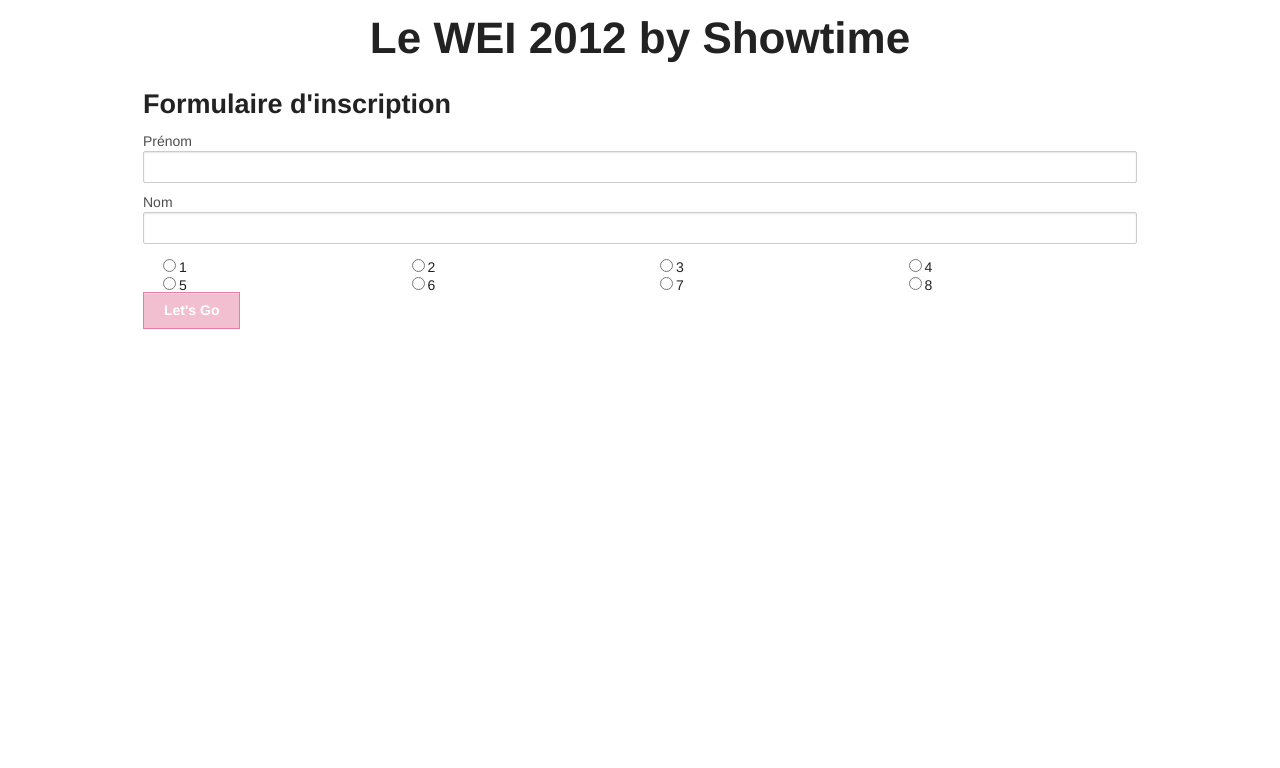
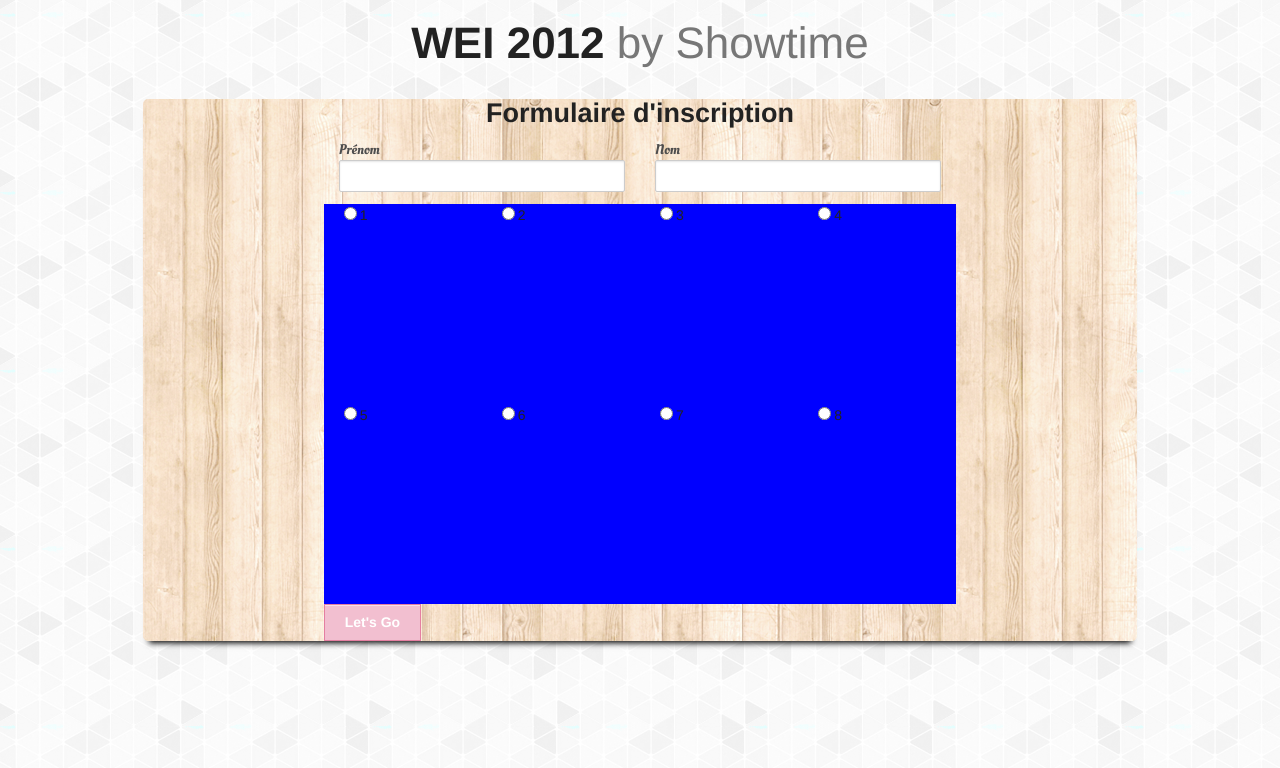
Before and after one commit to JeffersonBe/application_bungalow, a PHP site: page / in a window 1280 px wide. Shown: the top 768 px of the page. Run offline with PHP 8.4, Linux system fonts and the light colour scheme; some libraries are stand-ins or nearby versions.

Commit message:
Modification du formulaire, Ajout des images

```diff
--- a/bungalow/index.html
+++ b/bungalow/index.html
@@ -15,6 +15,7 @@
 
   <!-- Included CSS Files -->
   <link rel="stylesheet" href="stylesheets/foundation.css">
+  <link href='http://fonts.googleapis.com/css?family=Oleo+Script' rel='stylesheet' type='text/css'>
 
   <!--[if lt IE 9]>
     <link rel="stylesheet" href="stylesheets/ie.css">
@@ -30,40 +31,44 @@
 </head>
 <body class="row">
 <header class="twelve columns">
-	<h1 class="text-center">Le WEI 2012 by Showtime</h1>
+	<h1 class="text-center">WEI 2012 <span class="subheader">by Showtime</span></h1>
 		<h2></h2>
 </header>
 <div class="twelve columns">
-	<section>
-		<h3>Formulaire d'inscription</h3>
-		<form>
-			<label>Pr&eacute;nom</label>
-				<input type="text" required>
+	<section id="inscription">
+		<form class="eight columns centered">
+			<h3 class="text-center">Formulaire d'inscription</h3>
+			<div class="six columns">
+				<label>Pr&eacute;nom</label>
+					<input type="text" required>
+			</div>
+			<div class="six columns">
 			<label>Nom</label>
 				<input type="text" required>
+			</div>
 			<section>
-				<div class="three columns">
+				<div class="bungalow three columns">
 					<input type="radio" name="bungalows" value="Bleu" >1
 				</div>
-				<div class="three columns">
+				<div class=" bungalow three columns">
 					<input type="radio" name="bungalows" value="Rouge" >2
 				</div>
-				<div class="three columns">
+				<div class=" bungalow three columns">
 					<input type="radio" name="bungalows" value="Vert" >3
 				</div>
-				<div class="three columns">
+				<div class=" bungalow three columns">
 					<input type="radio" name="bungalows" value="Noir" >4
 				</div>
-				<div class="three columns">
+				<div class=" bungalow three columns">
 					<input type="radio" name="bungalows" value="Bleu" >5
 				</div>
-				<div class="three columns">
+				<div class=" bungalow three columns">
 					<input type="radio" name="bungalows" value="Rouge" >6
 				</div>
-				<div class="three columns">
+				<div class="bungalow three columns">
 					<input type="radio" name="bungalows" value="Vert" >7
 				</div>
-				<div class="three columns">
+				<div class="bungalow three columns">
 					<input type="radio" name="bungalows" value="Noir" >8
 				</div>
 			</section>
--- a/bungalow/stylesheets/foundation.css
+++ b/bungalow/stylesheets/foundation.css
@@ -4,7 +4,7 @@
 
 html { font-size: 62.5%; }
 
-body { background: white; font-family: "Helvetica Neue", "HelveticaNeue", Helvetica, Arial, "Lucida Grande", sans-serif; font-size: 14px; font-size: 1.4rem; line-height: 1; color: #222222; position: relative; -webkit-font-smoothing: antialiased; }
+body { background: url(../images/bg.png); font-family: "Helvetica Neue", "HelveticaNeue", Helvetica, Arial, "Lucida Grande", sans-serif; font-size: 14px; font-size: 1.4rem; line-height: 1; color: #222222; position: relative; -webkit-font-smoothing: antialiased; }
 
 /* Links ---------------------- */
 a { color: #f2bfd0; text-decoration: none; line-height: inherit; }
@@ -709,7 +709,7 @@
 .row form .row.collapse { margin: 0; }
 .row form .row.collapse .column, .row form .row.collapse .columns { padding: 0; }
 
-label { font-size: 14px; color: #4d4d4d; cursor: pointer; display: block; font-weight: 500; margin-bottom: 3px; }
+label { font-size: 14px; color: #4d4d4d; cursor: pointer; display: block; font-weight: 500; margin-bottom: 3px; font-family: 'Oleo Script', cursive;}
 label.right { float: none; text-align: right; }
 label.inline { line-height: 32px; margin: 0 0 12px 0; }
 
@@ -894,14 +894,18 @@
   /* NOTES Close button entity is &#215;
  Example markup <div id="myModal" class="reveal-modal"> <h2>Awesome. I have it.</h2> <p class="lead">Your couch.  I it's mine.</p> <p>Lorem ipsum dolor sit amet, consectetur adipiscing elit. In ultrices aliquet placerat. Duis pulvinar orci et nisi euismod vitae tempus lorem consectetur. Duis at magna quis turpis mattis venenatis eget id diam. </p> <a class="close-reveal-modal">&#215;</a> </div> */
 /* -------------------------------------------------- Table of Contents
------------------------------------------------------
-:: Shared Styles
-:: Page Name 1
-:: Page Name 2
-*/
-/* ----------------------------------------- Shared Styles
------------------------------------------ */
-/* ----------------------------------------- Page Name 1
------------------------------------------ */
-/* ----------------------------------------- Page Name 2
------------------------------------------ */
+----------------------------------------------------- */
+
+#inscription {
+	background: url(../images/tileable_wood_texture.png);
+	border-radius: 5px;
+	-webkit-box-shadow: 0 8px 6px -6px black;
+	   -moz-box-shadow: 0 8px 6px -6px black;
+	        box-shadow: 0 8px 6px -6px black;
+}
+
+
+.bungalow {
+	background-color: blue;
+	height: 200px;
+}
```
Also changed, not shown: bungalow/images/bg.png (added), bungalow/images/tileable_wood_texture.png (added).
